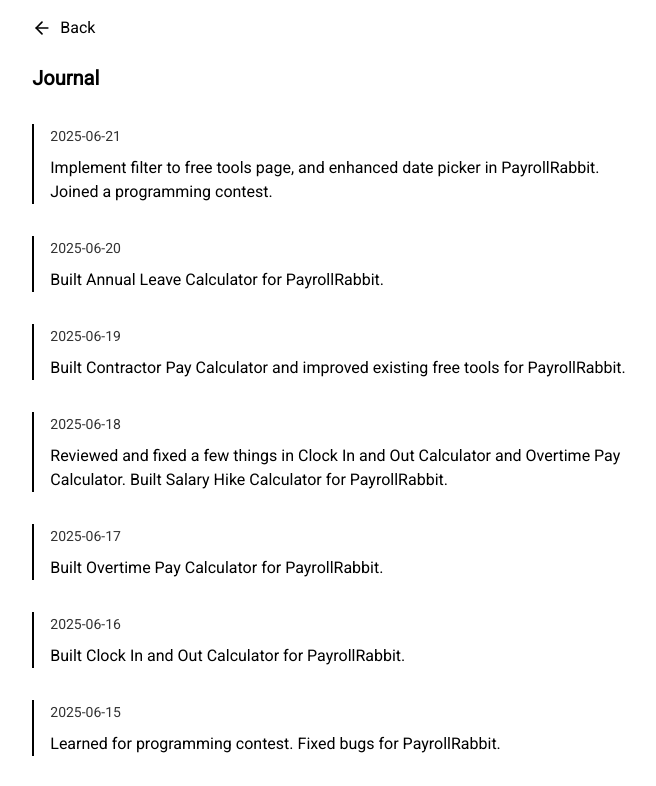
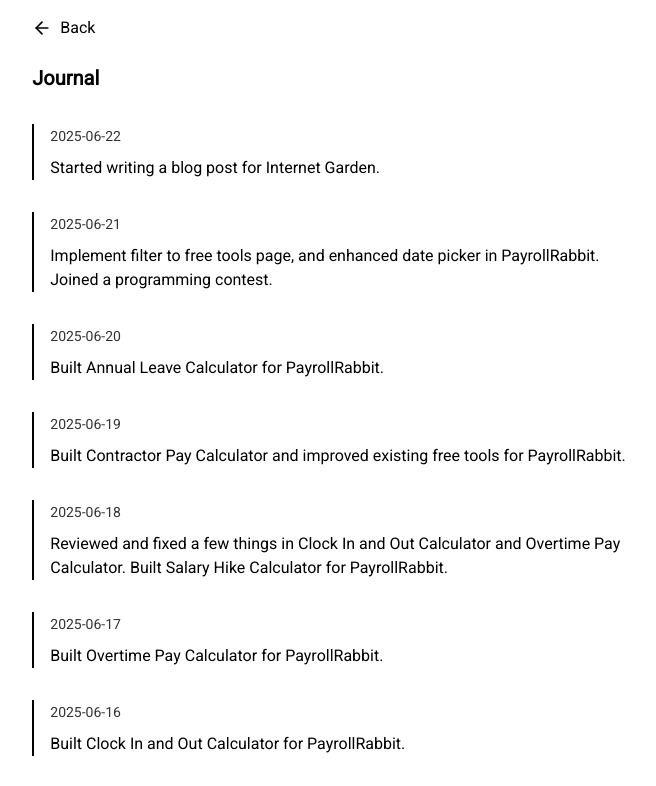
Before and after one commit to minamicode/minamicode.com, a Next.js app: page /journal in a window 1280 px wide. Shown: the top 786 px of the page, without its empty margins (309-965 px from the left). Built offline with nearby package versions, Linux system fonts and the light colour scheme.

Commit message:
add a journal entry

```diff
--- a/src/app/_components/JournalEntries.tsx
+++ b/src/app/_components/JournalEntries.tsx
@@ -6,6 +6,10 @@ type JournalEntry = {
 };
 
 const entries: JournalEntry[] = [
+  {
+    date: "2025-06-22",
+    text: "Started writing a blog post for Internet Garden.",
+  },
   {
     date: "2025-06-21",
     text: "Implement filter to free tools page, and enhanced date picker in PayrollRabbit. Joined a programming contest.",
```
